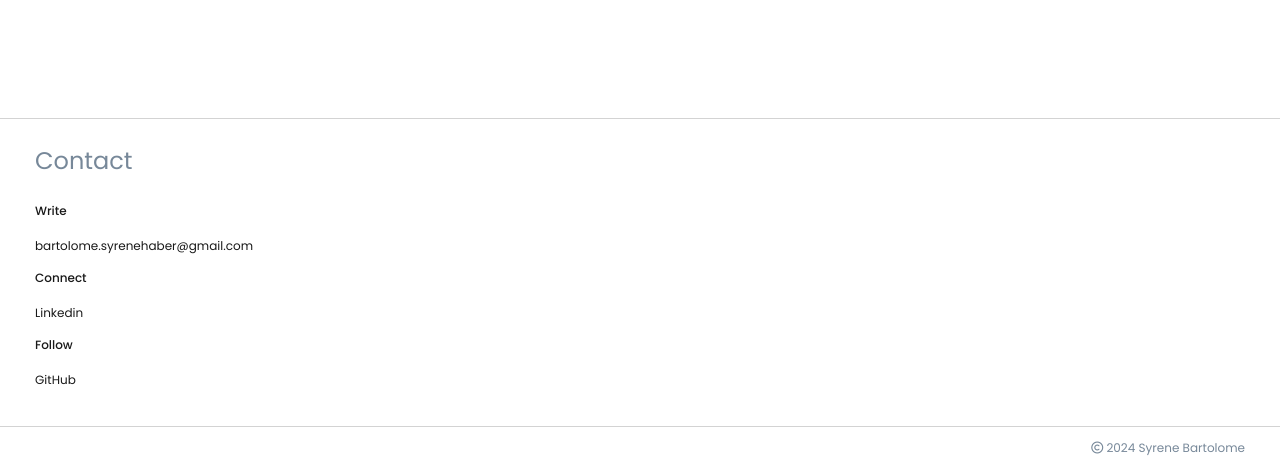
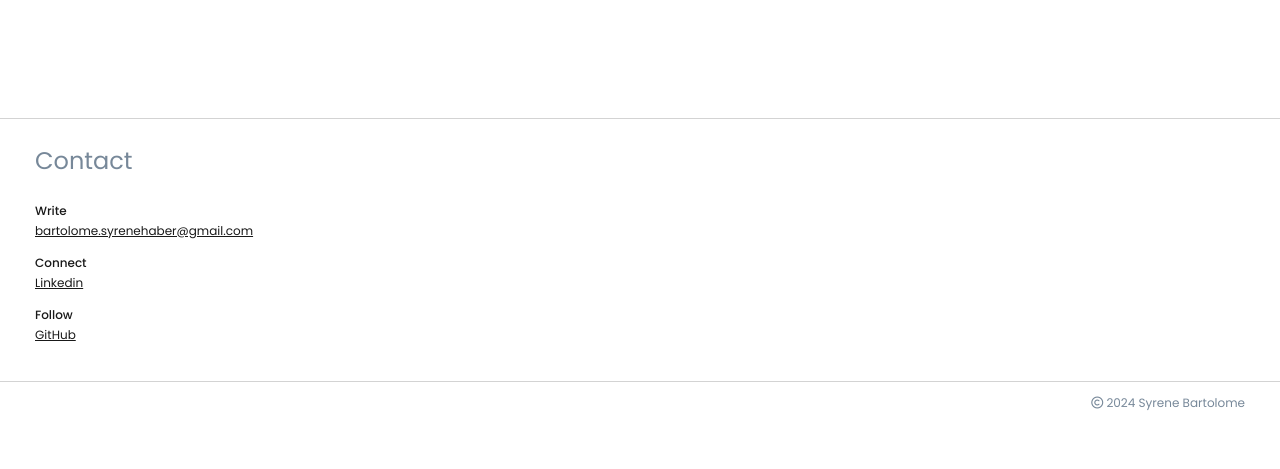
Before and after one commit to shb1383/shb1383.github.io, a plain HTML site: page index.html in a window 1280 px wide. Shown: the part 1752-2221 px from the top of the page. After the commit the page ends 2176 px from the top, so only its background shows below. Drawn offline with Linux system fonts and the light colour scheme.

Commit message:
updated styling to contact info

```diff
--- a/stylesheets/pages/index.css
+++ b/stylesheets/pages/index.css
@@ -117,6 +117,10 @@
   filter: grayscale(100%);
 }
 
+.contact-info p {
+  margin-bottom: -3px;
+}
+
 #contact p {
   font-size: 12px;
   font-weight: 500;
@@ -126,5 +130,9 @@
 #contact a {
   font-size: 12px;;
   color: #191919;
-  text-decoration: none;
+  text-decoration: underline;
 }
+
+#contact a:hover {
+  font-weight: 500;
+}
```
